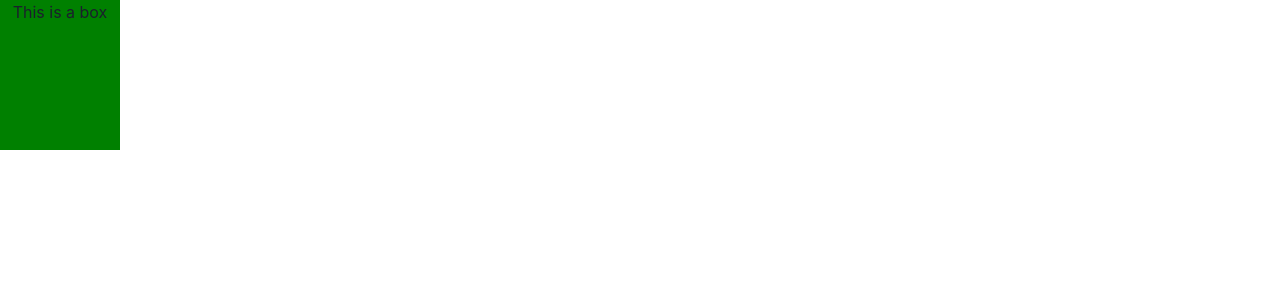
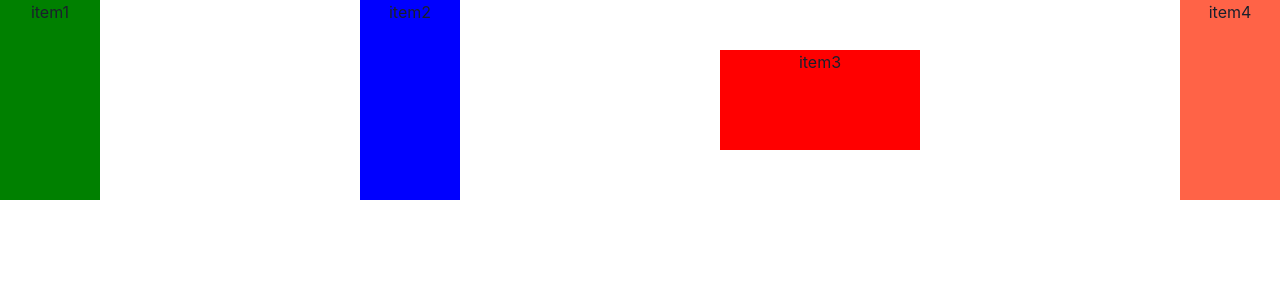
Before and after one commit to 6hartanto/chakra-ui-beginner-pricing-page, a React (Vite) app: page / in a window 1280 px wide. Shown: the top 300 px of the page. Built offline with nearby package versions, Linux system fonts and the light colour scheme.

Commit message:
layout components: flex

```diff
--- a/src/App.tsx
+++ b/src/App.tsx
@@ -1,12 +1,25 @@
-import './App.css'
-import { Box } from '@chakra-ui/react'
+import "./App.css";
+import { Box, Flex } from "@chakra-ui/react";
 
 function App() {
   return (
     <div className="App">
-      <Box as='section' bg='green' w='120px' h='150px'>This is a box</Box>
+      <Flex justify='space-between' align='center'>
+        <Box bg="green" w="100px" h="200px">
+          item1
+        </Box>
+        <Box bg="blue" w="100px" h="200px">
+          item2
+        </Box>
+        <Box bg="red" w="200px" h="100px">
+          item3
+        </Box>
+        <Box bg="tomato" w="100px" h="200px">
+          item4
+        </Box>
+      </Flex>
     </div>
-  )
+  );
 }
 
-export default App
+export default App;
```
